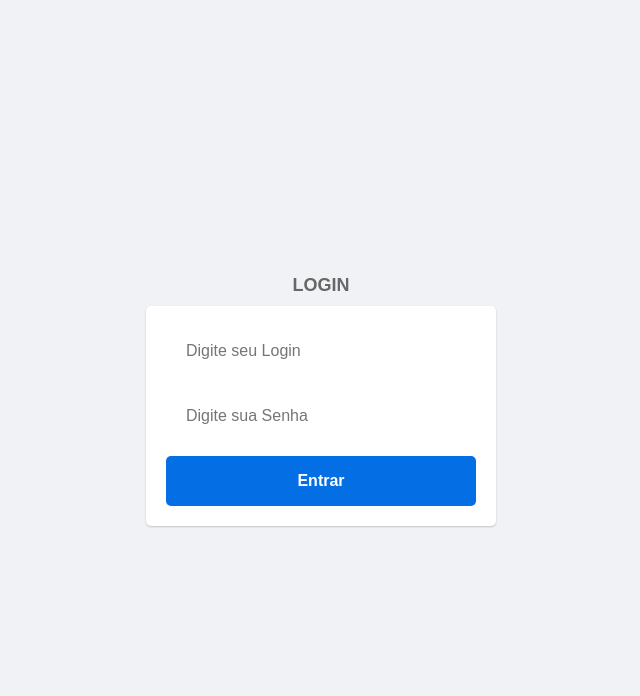
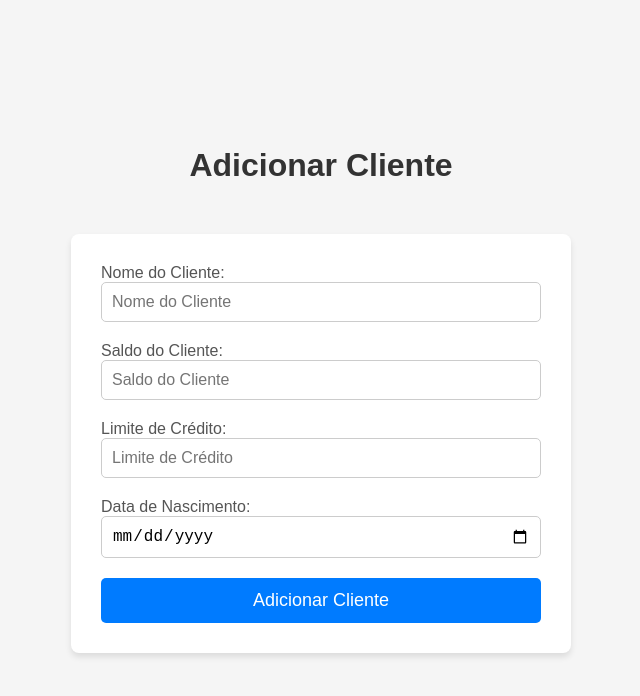
Before and after one commit to vctorpego/frontend, a React (Vite) app: page /cliente/adicionar in a window 1280 px wide. Shown: the top 696 px of the page, without its empty margins (319-959 px from the left). Built offline with nearby package versions, Linux system fonts and the light colour scheme; sample sign-in values are in the browser's storage.

Commit message:
add button cliente

```diff
--- /dev/null
+++ b/src/pages/AddCliente/index.jsx
@@ -0,0 +1,133 @@
+import React, { useState } from "react";
+import axios from "axios";
+import { useNavigate } from "react-router-dom";
+import { Container, Title, Form, Input, Button, Label } from '../AddProduto/styles';  // Importando os estilos
+
+const AddCliente = () => {
+  const [nomeCliente, setNomeCliente] = useState("");  // Nome do cliente
+  const [saldoCliente, setSaldoCliente] = useState("");  // Saldo do cliente
+  const [limiteCliente, setLimiteCliente] = useState("");  // Limite de crédito
+  const [dtNascCliente, setDtNascCliente] = useState("");  // Data de nascimento
+  const [faturaCliente, setFaturaCliente] = useState("");  // Fatura do cliente
+  const navigate = useNavigate();
+
+  // Função para lidar com o envio do formulário
+  const handleSubmit = async (e) => {
+    e.preventDefault();
+    console.log("Formulário enviado");
+
+    // Verifica se todos os campos foram preenchidos
+    if (!nomeCliente || !saldoCliente || !limiteCliente || !dtNascCliente || !faturaCliente) {
+      alert("Por favor, preencha todos os campos.");
+      return;
+    }
+
+    // Obtendo o token do localStorage
+    const token = localStorage.getItem("token");
+
+    if (!token) {
+      alert("Você precisa estar logado!");
+      navigate("auth/login"); // Redireciona para a página de login
+      return;
+    }
+
+    try {
+      // Requisição para adicionar o cliente com o token no cabeçalho
+      const response = await axios.post(
+        "http://localhost:8080/cliente",
+        {
+          nomeCliente,
+          saldoCliente: parseFloat(saldoCliente),  // Garantir que seja um número
+          limiteCliente: parseFloat(limiteCliente),  // Garantir que seja um número
+          dtNascCliente,  // Data de nascimento
+        },
+        {
+          headers: {
+            Authorization: `Bearer ${token}`,  // Adicionando o token no cabeçalho
+          },
+        }
+      );
+
+      // Se a criação foi bem-sucedida, mostra o alerta e redireciona para a lista de clientes
+      if (response.status === 200) {
+        alert("Cliente adicionado com sucesso!");
+        // Redireciona para a rota de clientes após o alerta
+        setTimeout(() => {
+          navigate("/cliente"); // Redireciona para a rota de clientes após o alerta
+        }, 1500);  // Delay de 1.5 segundos para mostrar o alerta antes do redirecionamento
+      }
+    } catch (error) {
+      console.error("Erro ao adicionar o cliente:", error);
+
+      if (error.response) {
+        // Verifica se o erro é devido ao cliente já existir
+        if (error.response.status === 409) {
+          alert("Erro: O Cliente já está cadastrado no sistema.");
+        } else if (error.response.status === 401) {
+          // Se o erro for 401 (token inválido ou expirado)
+          alert("Token inválido ou expirado. Por favor, faça login novamente.");
+          localStorage.removeItem("token");  // Remove o token inválido do localStorage
+          navigate("auth/login");  // Redireciona para a página de login
+        } else if (error.response.status === 500) {
+          alert("Erro interno do servidor. Tente novamente mais tarde.");
+        } else {
+          alert("Erro ao adicionar o cliente: " + error.response.data);
+        }
+      } else {
+        alert("Erro ao se comunicar com o servidor.");
+      }
+    }
+  };
+
+  return (
+    <Container>
+      <Title>Adicionar Cliente</Title>
+      <Form onSubmit={handleSubmit}>
+        <div>
+          <Label>Nome do Cliente:</Label>
+          <Input
+            type="text"
+            value={nomeCliente}
+            onChange={(e) => setNomeCliente(e.target.value)} // Atualizando o valor do estado
+            placeholder="Nome do Cliente"
+            required
+          />
+        </div>
+        <div>
+          <Label>Saldo do Cliente:</Label>
+          <Input
+            type="number"
+            value={saldoCliente}
+            onChange={(e) => setSaldoCliente(e.target.value)}
+            placeholder="Saldo do Cliente"
+            required
+          />
+        </div>
+        <div>
+          <Label>Limite de Crédito:</Label>
+          <Input
+            type="number"
+            value={limiteCliente}
+            onChange={(e) => setLimiteCliente(e.target.value)}
+            placeholder="Limite de Crédito"
+            required
+          />
+        </div>
+        <div>
+          <Label>Data de Nascimento:</Label>
+          <Input
+            type="date"
+            value={dtNascCliente}
+            onChange={(e) => setDtNascCliente(e.target.value)}
+            placeholder="Data de Nascimento"
+            required
+          />
+        </div>
+
+        <Button type="submit">Adicionar Cliente</Button>
+      </Form>
+    </Container>
+  );
+};
+
+export default AddCliente;
--- /dev/null
+++ b/src/pages/AddCliente/styles.jsx
@@ -0,0 +1,65 @@
+import styled from 'styled-components';
+
+export const Container = styled.div`
+  display: flex;
+  align-items: center;
+  justify-content: center;
+  flex-direction: column;
+  height: 100vh;
+  background-color: #f5f5f5; /* Cor de fundo suave */
+  gap: 30px;
+  padding: 20px;
+`;
+
+export const Title = styled.h2`
+  font-size: 32px;
+  color: #333;
+  margin-bottom: 20px;
+  text-align: center;
+`;
+
+export const Form = styled.form`
+  background-color: white;
+  padding: 30px;
+  border-radius: 8px;
+  box-shadow: 0 4px 6px rgba(0, 0, 0, 0.1);
+  width: 100%;
+  max-width: 500px;
+  display: flex;
+  flex-direction: column;
+  gap: 20px;
+`;
+
+export const Input = styled.input`
+  padding: 10px;
+  font-size: 16px;
+  border: 1px solid #ccc;
+  border-radius: 5px;
+  width: 100%;
+  transition: border-color 0.3s ease;
+
+  &:focus {
+    border-color: #007BFF; /* Cor do contorno ao focar no campo */
+    outline: none;
+  }
+`;
+
+export const Button = styled.button`
+  background-color: #007BFF; /* Cor de fundo do botão */
+  color: white;
+  padding: 12px;
+  font-size: 18px;
+  border: none;
+  border-radius: 5px;
+  cursor: pointer;
+  transition: background-color 0.3s ease;
+
+  &:hover {
+    background-color: #0056b3; /* Cor do botão ao passar o mouse */
+  }
+`;
+
+export const Label = styled.label`
+  font-size: 16px;
+  color: #555;
+`;
--- a/src/pages/AddProduto/index.jsx
+++ b/src/pages/AddProduto/index.jsx
@@ -1,7 +1,7 @@
 import React, { useState } from "react";
 import axios from "axios";
 import { useNavigate } from "react-router-dom";
-import { Container, Title, Form, Input, Button, Label } from './styles';  // Importando os estilos
+import { Container, Title, Form, Input, Button, Label } from '../AddCliente/styles';  // Importando os estilos
 
 const AddProduto = () => {
   const [nomeProduto, setNomeProduto] = useState("");  // Nome do produto
--- a/src/routes/index.jsx
+++ b/src/routes/index.jsx
@@ -7,7 +7,8 @@ import Signin from "../pages/Signin";
 import Signup from "../pages/Signup";
 import ListagemClientes from "../pages/ListagemClientes";
 import ListagemProdutos from "../pages/ListagemProdutos";
-import AddProduto from "../pages/AddProduto"; // Importando a nova página
+import AddProduto from "../pages/AddProduto"; // Importando a página AddProduto
+import AddCliente from "../pages/AddCliente"; // Importando a página AddCliente
 import { Navigate } from "react-router-dom";
 import SwaggerPage from "../pages/Swagger"; // Importando a página Swagger
 
@@ -36,6 +37,13 @@ const RoutesApp = () => {
             element={token ? <ListagemProdutos /> : <Navigate to="/auth/login" />}
           />
 
+          {/* Adicionando a rota para adicionar cliente */}
+          <Route
+            exact
+            path="/cliente/adicionar"
+            element={token ? <AddCliente /> : <Navigate to="/auth/login" />}
+          />
+
           <Route
             exact
             path="/produto/adicionar"
```
